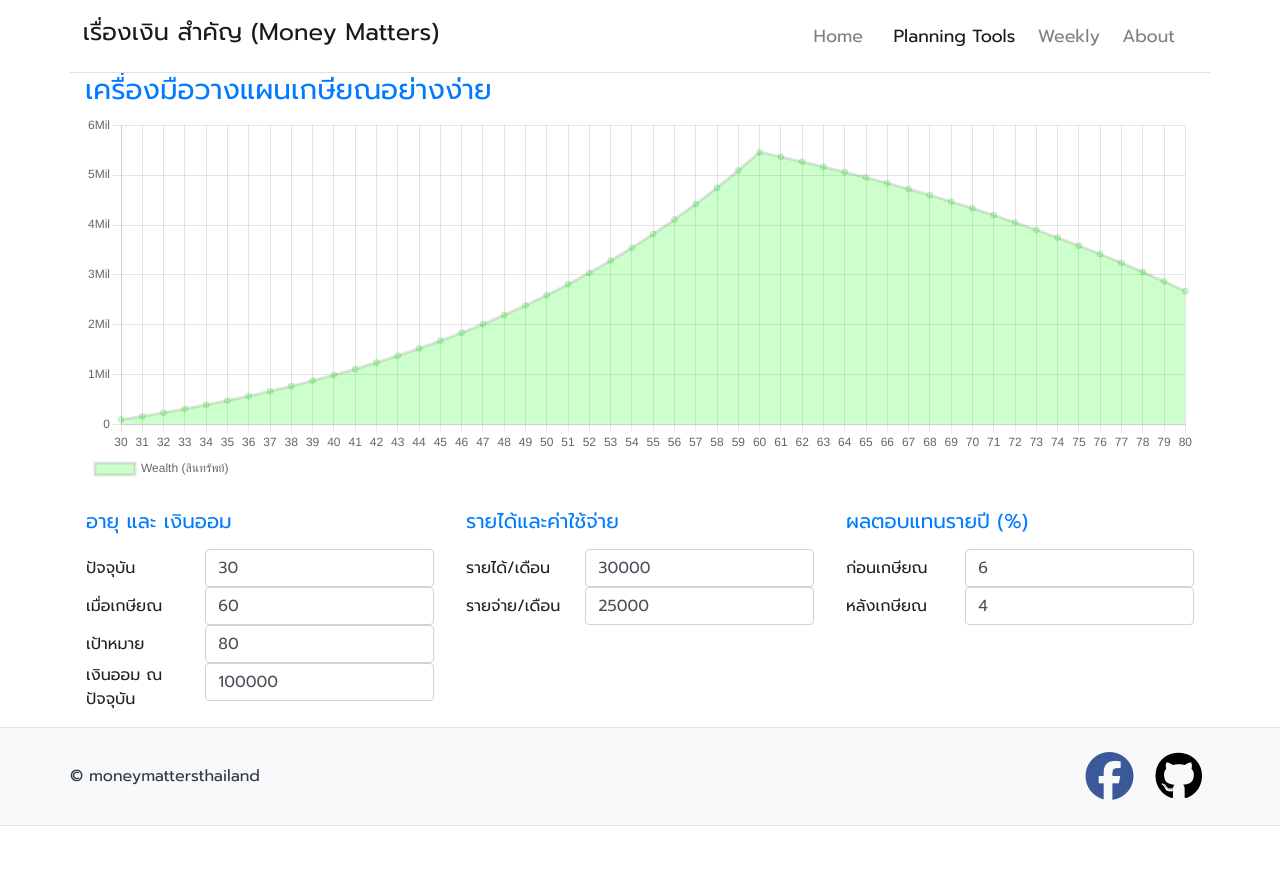
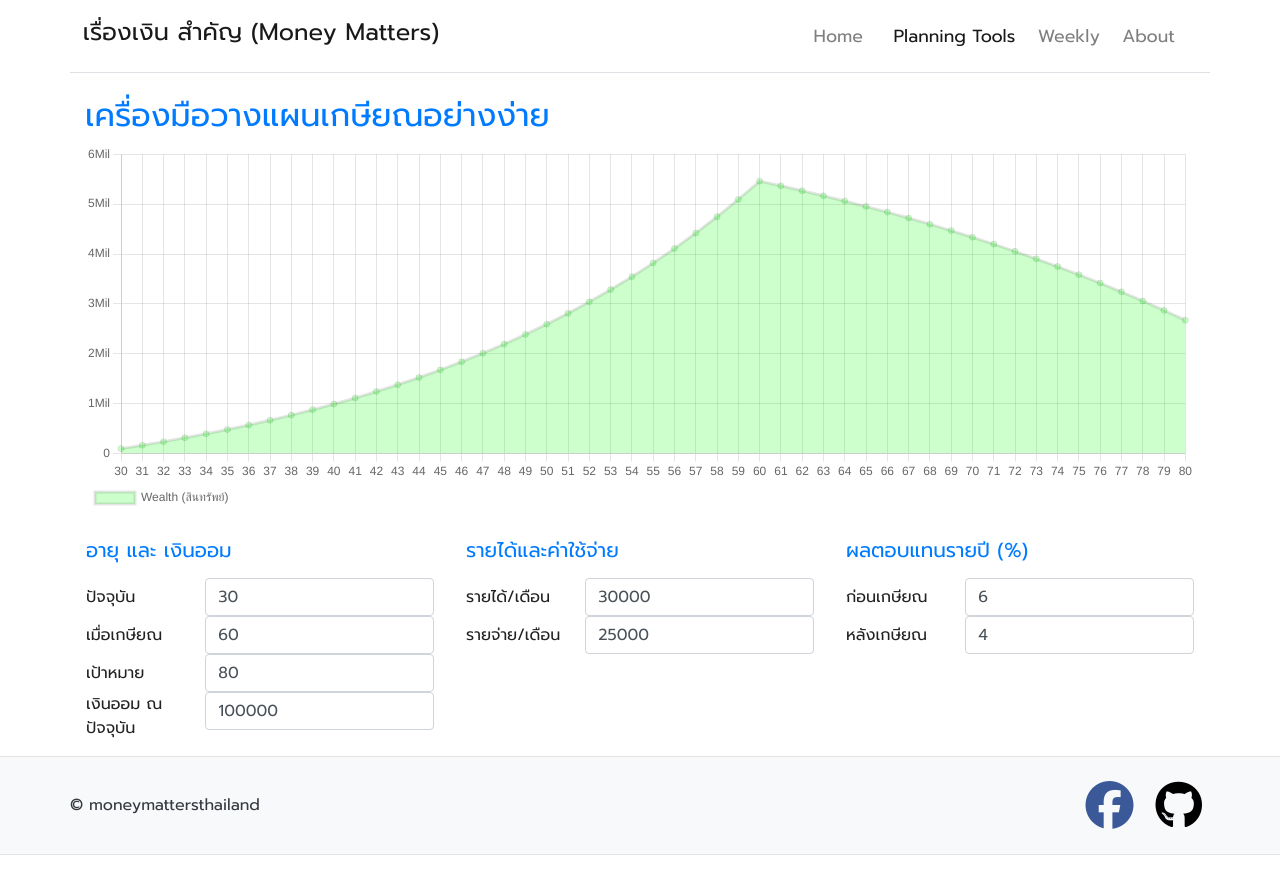
Before and after one commit to moneysart/moneysart.github.io, a Jekyll site: the page built from tools/retirement-plan-simple/index.html, in a window 1280 px wide. Shown: the top 894 px of the page. Built offline with Jekyll 4.4.1, drawn with Linux system fonts in a browser that asks for light colours; nearby versions of some CDN libraries.

Commit message:
update heading format for tools

```diff
--- a/tools/retirement-plan-simple/index.html
+++ b/tools/retirement-plan-simple/index.html
@@ -10,8 +10,8 @@ date: 2021-04-03
 
 <div class="container">
     <!-- chart -->
-    <div>
-        <h3 class="text-primary">เครื่องมือวางแผนเกษียณอย่างง่าย</h3>
+    <div class="mt-4">
+        <h2 class="text-primary">เครื่องมือวางแผนเกษียณอย่างง่าย</h2>
         <canvas id="canvas"></canvas>
     </div>
 
```
